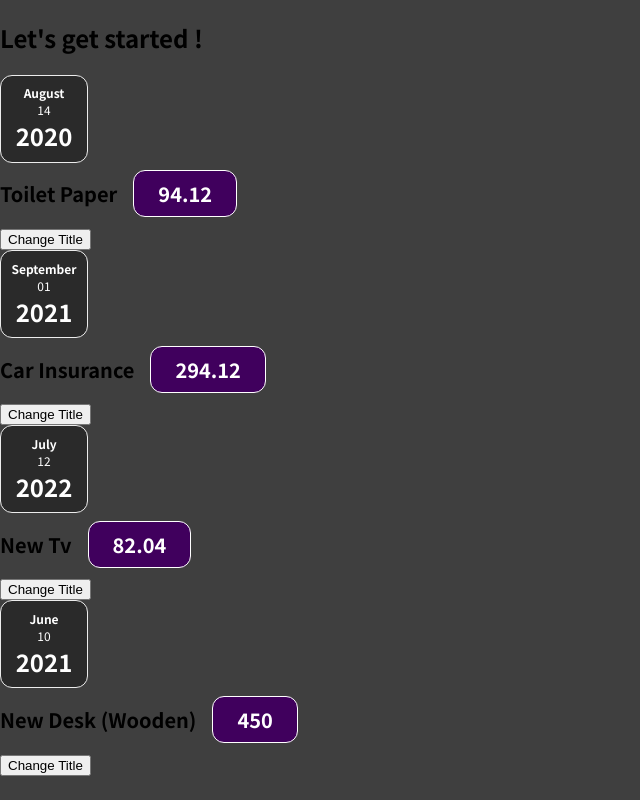
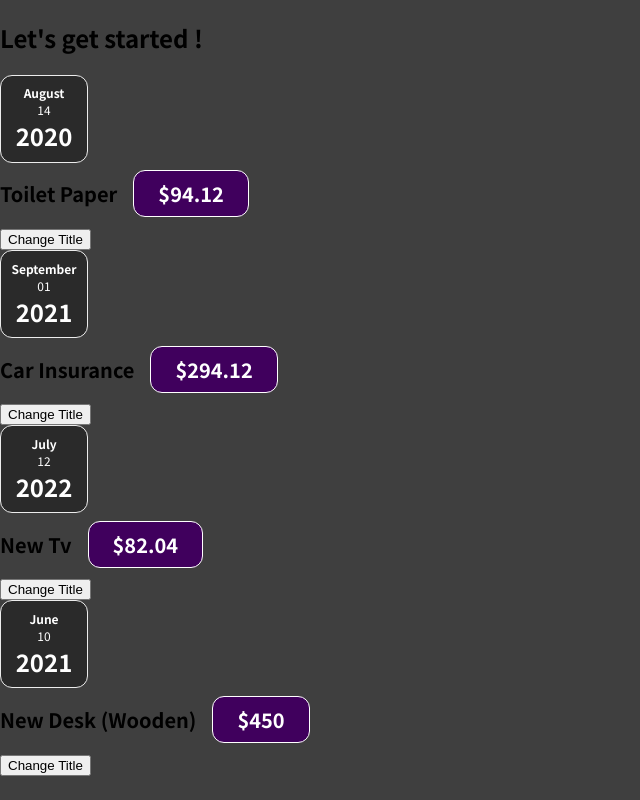
Before and after one commit to SuchithG/react-todo-app, a React (Create React App) app: page / in a window 1280 px wide. Shown: the whole page, without its empty margins (0-640 px from the left). Built offline with nearby package versions, Linux system fonts and the light colour scheme.

Commit message:
feat: :construction: working with states

```diff
--- a/src/components/Expenses/ExpenseItem.js
+++ b/src/components/Expenses/ExpenseItem.js
@@ -1,12 +1,13 @@
+import react, { useState } from "react";
 import ExpenseDate from "./ExpenseDate";
 import Card from "../UI/Card";
 import "./ExpenseItem.css";
 
 const ExpenseItem = (props) => {
-  let title = props.title;
+  const [title, setTitle] = useState(props.title);
 
   const clickHandler = () => {
-    title = "Updated";
+    setTitle("Updated!");
     console.log(title);
   };
 
@@ -15,7 +16,7 @@ const ExpenseItem = (props) => {
       <ExpenseDate date={props.date} />
       <div className="expense-item__description">
         <h2>{title}</h2>
-        <div className="expense-item__price">{props.amount}</div>
+        <div className="expense-item__price">${props.amount}</div>
       </div>
       <button onClick={clickHandler}>Change Title</button>
     </Card>
```
